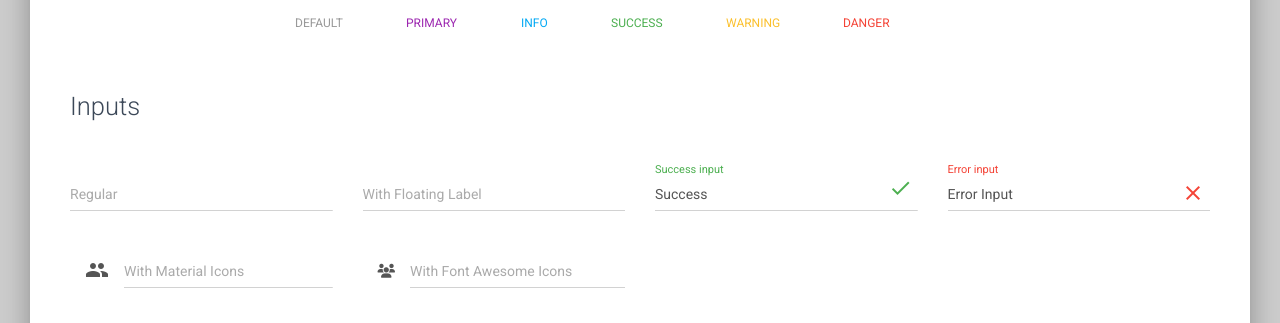
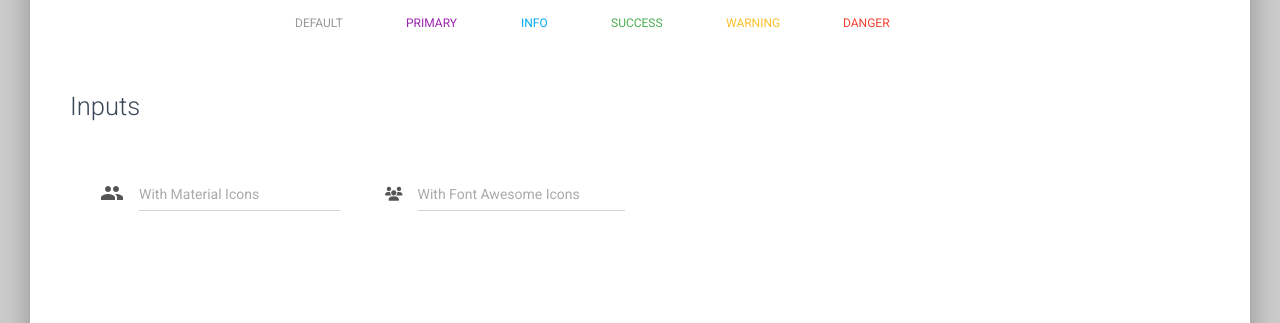
Before and after one commit to qingqing-24/HomeFurniturePicturesCollecting, a plain HTML site: page index.html in a window 1280 px wide. Shown: the part 1338-1661 px from the top of the page. Drawn offline with Linux system fonts and the light colour scheme.

Commit message:
remove inputs

```diff
--- a/index.html
+++ b/index.html
@@ -166,39 +166,6 @@
 		            <div class="title">
 		                <h3>Inputs</h3>
 		            </div>
-
-		            <div class="row">
-						<div class="col-sm-3">
-		                	<div class="form-group">
-		        	        	<input type="text" value="" placeholder="Regular" class="form-control" />
-		                	</div>
-		                </div>
-
-						<div class="col-sm-3">
-							<div class="form-group label-floating">
-								<label class="control-label">With Floating Label</label>
-								<input type="email" class="form-control">
-							</div>
-						</div>
-
-		                <div class="col-sm-3">
-		                	<div class="form-group label-floating has-success">
-								<label class="control-label">Success input</label>
-		                    	<input type="text" value="Success" class="form-control" />
-								<span class="form-control-feedback">
-									<i class="material-icons">done</i>
-								</span>
-		                	</div>
-		                </div>
-
-		                <div class="col-sm-3">
-		                	<div class="form-group label-floating has-error">
-								<label class="control-label">Error input</label>
-		                    	<input type="email" value="Error Input" class="form-control" />
-		                    	<span class="material-icons form-control-feedback">clear</span>
-		                	</div>
-		                </div>
-
 						<div class="col-sm-3">
 							<div class="input-group">
 								<span class="input-group-addon">
```
